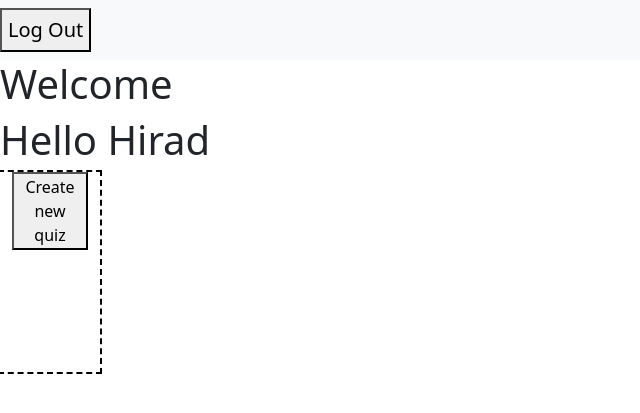
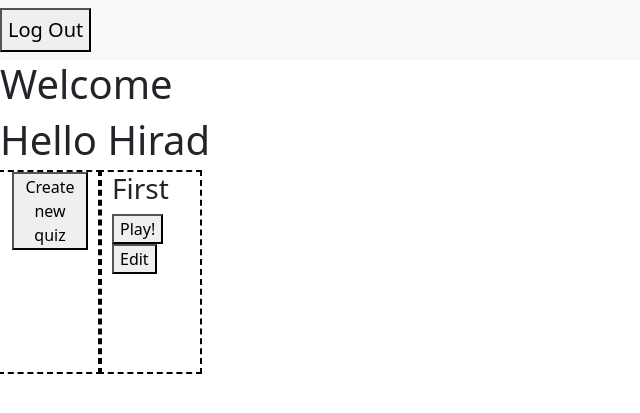
Before and after one commit to HiradFakouri/QuizGame, a Flask app: page /home in a window 1280 px wide. Shown: the top 413 px of the page, without its empty margins (0-640 px from the left). Run offline with Flask 3, Linux system fonts and the light colour scheme; a user stored in the database is signed in.

Commit message:
made the quiz appeare in home

```diff
--- a/app.py
+++ b/app.py
@@ -78,6 +78,11 @@ def home():
     if "username" in session:
         username = session["username"]
         data = db.execute("SELECT name FROM Questions, Users WHERE username = ?", [username])
+        names_of_quizes = list(data)
+
+        names = []
+        for i in range(len(names_of_quizes[0])):
+            names.append(names_of_quizes[0][i])
 
         if request.method == "POST":
 
@@ -88,8 +93,15 @@ def home():
             if "createNew" in request.form:
                 return redirect("/configQuiz")
 
+            for j in names:
+                if f"play{i}" in request.form:
+                    pass
+
+                if f"edit{i}" in request.form:
+                    pass
+
         else:
-            return render_template("home.html", username=username)
+            return render_template("home.html", username=username, names=names)
     else:
         return redirect("/login")
 
--- a/templates/base.html
+++ b/templates/base.html
@@ -9,6 +9,7 @@
             height: 200px;
             outline: 2px dashed black;
             margin-left: 0;
+            float:left;
         }
         .glass{
             background: linear-gradient(135deg, rgba(255, 255, 255, 0.1), rgba(255, 255, 255, 0));
--- a/templates/home.html
+++ b/templates/home.html
@@ -13,6 +13,14 @@
             <button class="js-btn" name="createNew" value="createNew">Create new quiz</button>
         </div>
 
+        {% for i in names%}
+            <div class="container">
+                <h3>{{ i }}</h3>
+                <button name="play{{ i }}" value="play{{ i }}" type="submit">Play!</button>
+                <button name="edit{{ i }}" value="edit{{ i }}" type="submit">Edit</button>
+            </div>
+        {% endfor %}
+
 
     </form>
 
```
